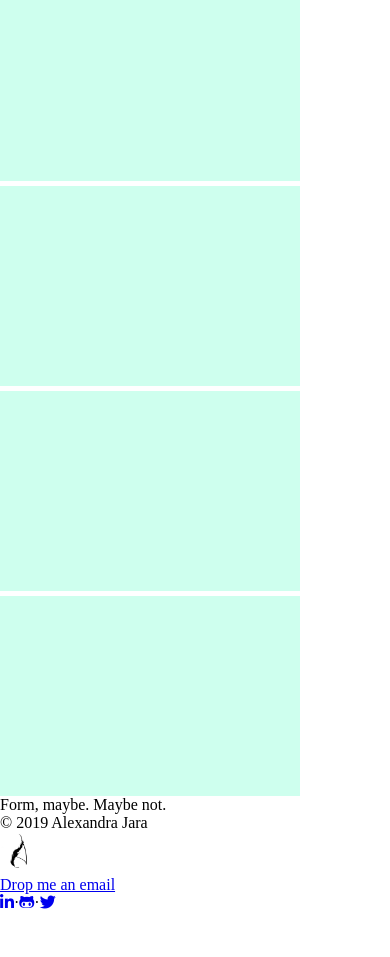
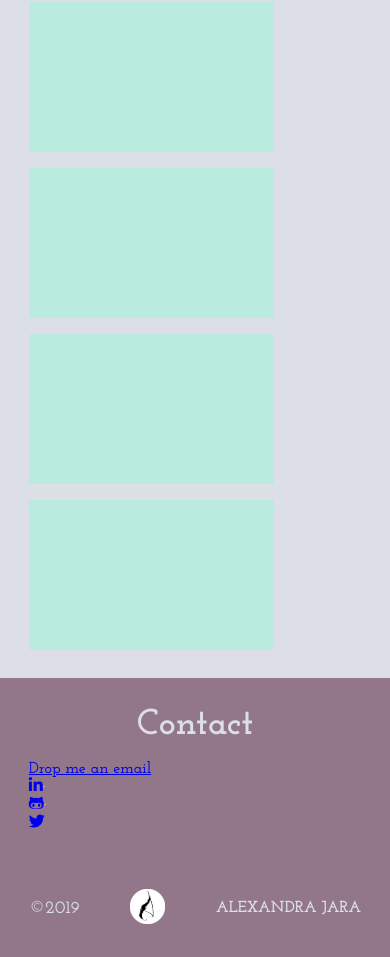
Before and after one commit to alexandrajaramz/portfolio, a React (Create React App) app: page / in a window 390 px wide. Shown: the part 2345-3302 px from the top of the page. Before the commit the page ends 3257 px from the top, so only its background shows below. Built offline with nearby package versions, Linux system fonts and the light colour scheme; a web font is replaced by a local one.

Commit message:
Basic styles added to projects and contact, footer for mobile done

```diff
--- a/src/components/Contact.js
+++ b/src/components/Contact.js
@@ -1,8 +1,13 @@
 import React from 'react';
+import SocialNetworks from './SocialNetworks';
+import '../styles/Contact.scss';
 
 const Contact = () => {
   return(
-    <section className="main-contact" id="contact">Form, maybe. Maybe not.</section>
+    <section className="main-contact" id="contact">
+      <h2 className="contact__title">Contact</h2>
+      <SocialNetworks />
+    </section>
   );
 }
 
--- a/src/components/Footer.js
+++ b/src/components/Footer.js
@@ -1,25 +1,18 @@
 import React from 'react';
 import logo from '../images/logo-A.png';
-import SocialNetworks from './SocialNetworks';
+import '../styles/Footer.scss';
 
 const Footer = () => {
   return (
     <footer className="page__footer">
-      <p className="footer-copy">&copy; 2019 Alexandra Jara</p>
+      <div className="footer-copyright">
+        <span className="footer-copy">&copy;</span>
+        <span className="footer-year">2019</span>
+      </div>
       <div className="footer-logo_wrapper">
-        <img src={logo} width="40px" alt="Alexandra's logo" className="footer-logo"/>
+        <img src={logo} alt="Alexandra's logo" className="footer-logo"/>
       </div>
-      <div className="footer-social">
-        <span className="social-mail">
-          <a
-            className="social-to"
-            href="mailto:alexandra.jara.mz@gmail.com"
-            target="_blank" rel="noopener noreferrer">
-            Drop me an email
-          </a>
-        </span>
-        <SocialNetworks />
-      </div>
+      <p className="footer-name">Alexandra Jara</p>
     </footer>
   );
 }
--- a/src/components/Main.js
+++ b/src/components/Main.js
@@ -2,7 +2,6 @@ import React from 'react';
 import About from './About';
 import Projects from './Projects';
 import Contact from './Contact';
-import '../styles/Main.scss';
 
 const Main = () => {
   return(
--- a/src/components/Projects.js
+++ b/src/components/Projects.js
@@ -1,8 +1,10 @@
 import React from 'react';
+import '../styles/Projects.scss';
 
 const Projects = () => {
   return(
     <section className="main-projects" id="projects">
+      <h2 className="projects__title">Projects</h2>
       <div className="projects__wrapper"></div>
       <div className="projects__wrapper"></div>
       <div className="projects__wrapper"></div>
--- a/src/components/SocialNetworks.js
+++ b/src/components/SocialNetworks.js
@@ -3,6 +3,16 @@ import React from 'react';
 const SocialNetworks = () => {
   return(
     <ul className="social-networks">
+      <li>
+        <span className="social-mail">
+          <a
+            className="social-to"
+            href="mailto:alexandra.jara.mz@gmail.com"
+            target="_blank" rel="noopener noreferrer">
+            Drop me an email
+          </a>
+        </span>
+      </li>
       <li>
         <a
           className="social-to"
--- a/src/styles/App.scss
+++ b/src/styles/App.scss
@@ -4,7 +4,3 @@
   box-sizing: border-box;
   list-style: none;
 }
-
-.social-networks {
-  display: flex;
-}
--- /dev/null
+++ b/src/styles/Contact.scss
@@ -0,0 +1,13 @@
+.main-contact {
+  background-color: #92778b;
+  color: #dcdfe6;
+  padding: 1.8em;
+  font-family: 'Josefin Slab', serif;
+  font-weight: 600;
+}
+
+.contact__title {
+  font-size: 36px;
+  text-align: center;
+  padding-bottom: 0.5em;
+}
--- /dev/null
+++ b/src/styles/Footer.scss
@@ -0,0 +1,33 @@
+.page__footer {
+  background-color: #92778b;
+  color: #dcdfe6;
+  padding: 1.8em;
+  font-family: 'Josefin Slab', serif;
+  font-weight: 600;
+  display: flex;
+  justify-content: space-between;
+  align-items: center;
+}
+
+.footer-copyright {
+  display: flex;
+  align-items: center;
+}
+
+.footer-copy {
+  font-size: 1.3em;
+}
+
+.footer-year {
+  font-size: 1.1em;
+}
+
+.footer-name {
+  text-transform: uppercase;
+  font-size: 1em;
+  font-weight: 900;
+}
+
+.footer-logo {
+  width: 2.2em;
+}
--- a/src/styles/Main.scss
+++ /dev/null
@@ -1,15 +0,0 @@
-.main-projects {
-  display: grid;
-  grid-template-columns: 1fr;
-  grid-gap: 5px;
-
-  @media all and (min-width: 480px){
-    grid-template-columns: 1fr 1fr;
-  }
-}
-
-.projects__wrapper {
-  width: 300px;
-  height: 200px;
-  background-color: rgba(127, 255, 212, 0.383);
-}
--- /dev/null
+++ b/src/styles/Projects.scss
@@ -0,0 +1,26 @@
+.main-projects {
+  background-color: #dcdfe6;
+  padding: 1.8em;
+  font-family: 'Josefin Slab', serif;
+  font-weight: 600;
+  color: #664e60;
+  display: grid;
+  grid-template-columns: 1fr;
+  grid-gap: 1em;
+
+  @media all and (min-width: 480px){
+    grid-template-columns: 1fr 1fr;
+  }
+}
+
+.projects__title {
+  font-size: 36px;
+  text-align: center;
+  padding-bottom: 0.5em;
+}
+
+.projects__wrapper {
+  width: 245px;
+  height: 150px;
+  background-color: rgba(127, 255, 212, 0.383);
+}
```
